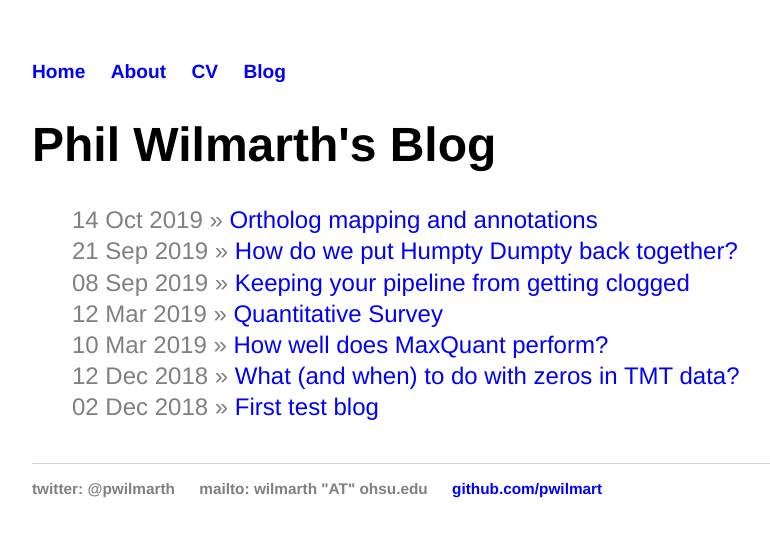
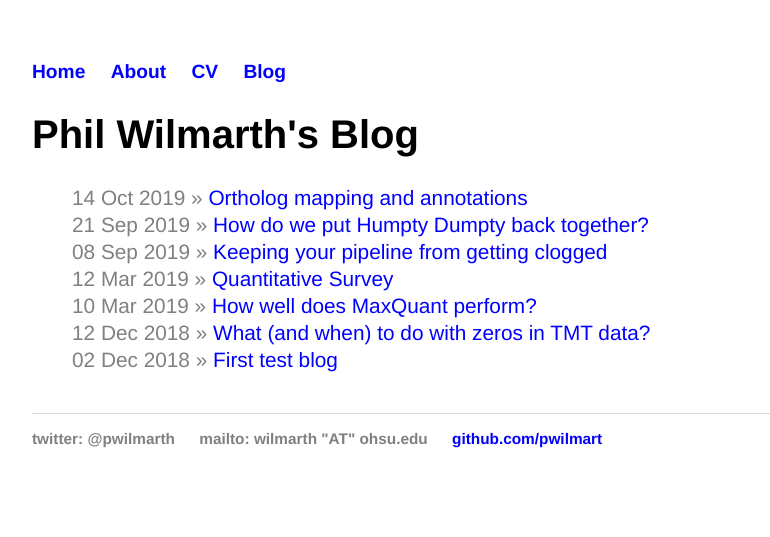
Before and after one commit to pwilmart/pwilmart.github.io, a Jekyll site: the page built from blog/index.html, in a window 1280 px wide. Shown: the top 537 px of the page, without its empty margins (160-930 px from the left). Built offline with Jekyll 4.4.1, drawn with Linux system fonts in a browser that asks for light colours.

Commit message:
playing with CSS

```diff
--- a/css/main.css
+++ b/css/main.css
@@ -21,7 +21,7 @@ a:hover {
     text-decoration: underline;
 }
 h1 {
-    font-size: 3em;
+    font-size: 2.5em;
     font-family:'Helvetica', 'Arial', 'Sans-Serif';
 }
 p {
@@ -41,7 +41,7 @@ footer {
 
 ul.posts {
     margin: 20px auto 40px;
-    font-size: 1.5em;
+    font-size: 1.3em;
 }
 
 ul.posts li {
```
